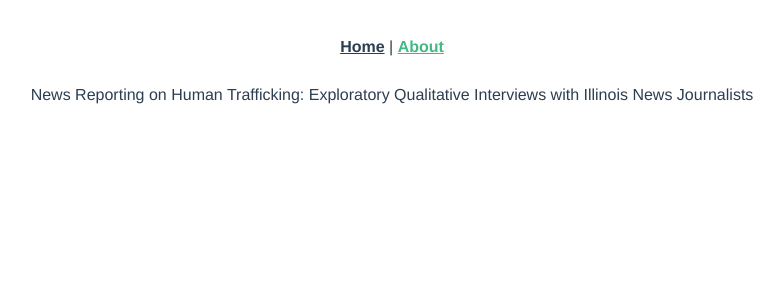
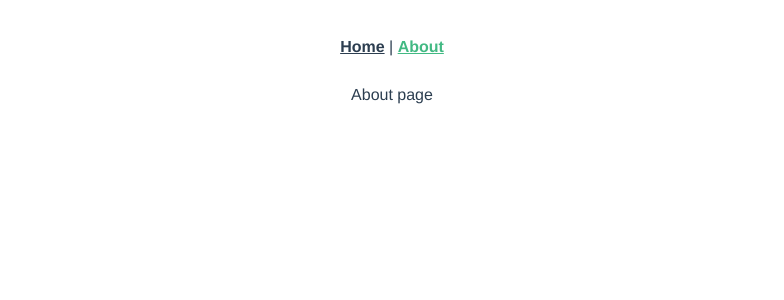
Before and after one commit to ICJIA/vue-browser-detect-demo, a Vue app: page /about in a window 1280 px wide. Shown: the top 300 px of the page, without its empty margins (248-1032 px from the left). Built offline with nearby package versions, Linux system fonts and the light colour scheme.

Commit message:
fix: add meta info: name, version, and user-agent

```diff
--- a/public/api/test.json
+++ /dev/null
@@ -1,48 +0,0 @@
-{
-  "title": "News Reporting on Human Trafficking: Exploratory Qualitative Interviews with Illinois News Journalists",
-  "_template": "article",
-  "splash": "/assets/img/splash/pexels-photo-518543.jpg",
-  "authorviz": "false",
-  "area": ["Victims"],
-  "pubtype": ["Article"],
-  "teaser": "Media—in particular news coverage—contribute toward shaping public understanding and opinion on societal issues, and influence policies, programs, and legislative action. While a small number of previous studies have explored journalists’ reporting on other social issues, very little is known about their perceptions and knowledge of human trafficking. In this exploratory study, researchers conducted 12 qualitative interviews with Illinois newspaper reporters to examine their understanding and work process in covering human trafficking. The results suggest that while many reporters understand the federal definition of trafficking, there remain gaps in knowledge about the complexity of the issue. Furthermore, the work process that reporters follow to report on human trafficking differs by their particular role and level of experience, with investigative stories on human trafficking being covered by more seasoned reporters who have the time and space to explore the issue in greater depth. The study findings highlight the importance of, and constraints upon, comprehensive news coverage on human trafficking.",
-  "summary": "Media—in particular news coverage—contribute toward shaping public understanding and opinion on societal issues, and influence policies, programs, and legislative action. While a small number of previous studies have explored journalists’ reporting on other social issues, very little is known about their perceptions and knowledge of human trafficking. In this exploratory study, researchers conducted 12 qualitative interviews with Illinois newspaper reporters to examine their understanding and work process in covering human trafficking. The results suggest that while many reporters understand the federal definition of trafficking, there remain gaps in knowledge about the complexity of the issue. Furthermore, the work process that reporters follow to report on human trafficking differs by their particular role and level of experience, with investigative stories on human trafficking being covered by more seasoned reporters who have the time and space to explore the issue in greater depth. The study findings highlight the importance of, and constraints upon, comprehensive news coverage on human trafficking.",
-  "paragraphType": "indent",
-  "leftColumn": "<!-- Article Contents links under the side section -->\n<h5 style=\"color: rgb(68, 68, 68); text-transform: uppercase; padding-bottom: 8px; font-weight: 900; margin-bottom: 10px; margin-left: 10px; border-bottom-color: rgb(204, 204, 204); border-bottom-width: 1px; border-bottom-style: solid;\">Article Contents</h5>\n<ul class=\"nav\">\n\t<li><a class=\"scrollclass\" data-target=\"#content-wrap\">Introduction</a></li>\n\t<li><a class=\"scrollclass\" data-target=\"#literature-review\">Literature review</a></li>\n\t<li><a class=\"scrollclass\" data-target=\"#current-study\">Current study</a></li>\n    <li><a class=\"scrollclass\" data-target=\"#discussion\">Discussion</a></li>\n    <li><a class=\"scrollclass\" data-target=\"#implications-for-practice-and-research\">Implications for practice and research</a></li>\n    <li><a class=\"scrollclass\" data-target=\"#conclusion\">Conclusion</a></li>\n</ul>\n",
-  "disclaimer": "<p>This research was supported by Award 2013-DJ-BX-0012 and Award 2012-DJ-BX-0203 awarded by the Bureau of Justice Assistance, Department of Justice; Grant #15-VA-GX-0049 awarded to the Illinois Criminal Justice Information Authority by the U.S. Department\n        of Justice Office of Victims of Crime’s Bureau of Justice Assistance. Points of view or opinions contained within this document are those of the authors and do not necessarily represent the official position or policies of the Illinois Criminal\n        Justice Information Authority or the U.S. Department of Justice.\n</p>\n",
-  "tabviz": "false",
-  "tab1": "Overview",
-  "tab2": "Full Report",
-  "authors": [
-    "Jessica Reichert",
-    "Jaclyn Houston Kolnik",
-    "Amanda L. Vasquez",
-    "Emma Peterson"
-  ],
-  "keywords": [
-    "Human Trafficking",
-    "Sex trafficking",
-    "Prostitution",
-    "Media",
-    "News",
-    "Newspaper",
-    "Reporter",
-    "Reporting",
-    "Journalism",
-    "Journalist"
-  ],
-  "super_positive_keywords": [
-    "Human trafficking",
-    "Sex trafficking",
-    "Prostitution",
-    "Media",
-    "News",
-    "Newspaper",
-    "Reporter",
-    "Reporting",
-    "Journalist",
-    "Journalism"
-  ],
-  "dashboard": "false",
-  "date": "2018-01-16"
-}
--- a/src/plugins/browserDetect.js
+++ b/src/plugins/browserDetect.js
@@ -17,18 +17,20 @@ export default {
     // ua =
     //   "Mozilla/5.0 (Windows NT 10.0; Win64; x64) AppleWebKit/537.36 (KHTML, like Gecko) Chrome/46.0.2486.0 Safari/537.36 Edge/13.10586";
 
-    browserObj.ua = ua;
+    // browserObj.ua = ua;
     // Opera 8.0+ (UA detection to detect Blink/v8-powered Opera)
     browserObj.isOpera =
       !!window.opera || navigator.userAgent.indexOf(" OPR/") >= 0;
     // Firefox 1.0+
     browserObj.isFirefox = typeof InstallTrigger !== "undefined";
     // Safari 3.0+
+    /*eslint-disable */
     browserObj.isSafari =
       /constructor/i.test(window.HTMLElement) ||
       (function(p) {
         return p.toString() === "[object SafariRemoteNotification]";
       })(!window["safari"] || safari.pushNotification);
+    /*eslint-ensable */
     // Internet Explorer 6-11
     browserObj.isIE = /*@cc_on!@*/ false || !!document.documentMode;
     // Edge 20+
@@ -38,41 +40,28 @@ export default {
     // Blink engine detection
     browserObj.isBlink =
       (browserObj.isChrome || browserObj.isOpera) && !!window.CSS;
-    browserObj.version = getVersion();
 
-    function getVersion() {
-      if (browserObj.isChrome) {
-        return parseInt(ua.match(/Chrom(e|ium)\/([0-9]+)\./)[2]) || undefined;
-      } else if (browserObj.isFirefox) {
-        return parseInt(ua.match(/Firefox\/([0-9]+)\./)[1]) || undefined;
-      } else if (browserObj.isIE) {
-        const msie = ua.indexOf("MSIE ");
-        if (msie > 0) {
-          return (
-            parseInt(ua.substring(msie + 5, ua.indexOf(".", msie)), 10) ||
-            undefined
-          );
-        }
-        let trident = ua.indexOf("Trident/");
-        if (trident > 0) {
-          // IE 11 => return version number
-          let rv = ua.indexOf("rv:");
-          return (
-            parseInt(ua.substring(rv + 3, ua.indexOf(".", rv)), 10) || undefined
-          );
-        }
-      } else if (browserObj.isEdge) {
-        let edge = ua.indexOf("Edge/");
-        if (edge > 0) {
-          // Edge (IE 12+) => return version number
-          return (
-            parseInt(ua.substring(edge + 5, ua.indexOf(".", edge)), 10) ||
-            undefined
-          );
-        }
-      } else {
-        return undefined;
+    browserObj.meta = browserSpecs();
+    browserObj.meta.userAgent = ua;
+
+    function browserSpecs() {
+      var tem,
+        M =
+          ua.match(
+            /(opera|chrome|safari|firefox|msie|trident(?=\/))\/?\s*(\d+)/i
+          ) || [];
+      if (/trident/i.test(M[1])) {
+        tem = /\brv[ :]+(\d+)/g.exec(ua) || [];
+        return { name: "IE", version: tem[1] || "" };
       }
+      if (M[1] === "Chrome") {
+        tem = ua.match(/\b(OPR|Edge)\/(\d+)/);
+        if (tem != null)
+          return { name: tem[1].replace("OPR", "Opera"), version: tem[2] };
+      }
+      M = M[2] ? [M[1], M[2]] : [navigator.appName, navigator.appVersion, "-?"];
+      if ((tem = ua.match(/version\/(\d+)/i)) != null) M.splice(1, 1, tem[1]);
+      return { name: M[0], version: M[1] };
     }
 
     Vue.prototype.$browserDetect = browserObj;
--- a/src/views/About.vue
+++ b/src/views/About.vue
@@ -1,16 +1,12 @@
 <template>
-  <div>{{test.title}}</div>
+  <div>About page</div>
 </template>
 
 <script>
 export default {
-  mounted() {
-    this.test = require("../../public/api/test.json");
-  },
+  mounted() {},
   data() {
-    return {
-      test: {}
-    };
+    return {};
   }
 };
 </script>
```
